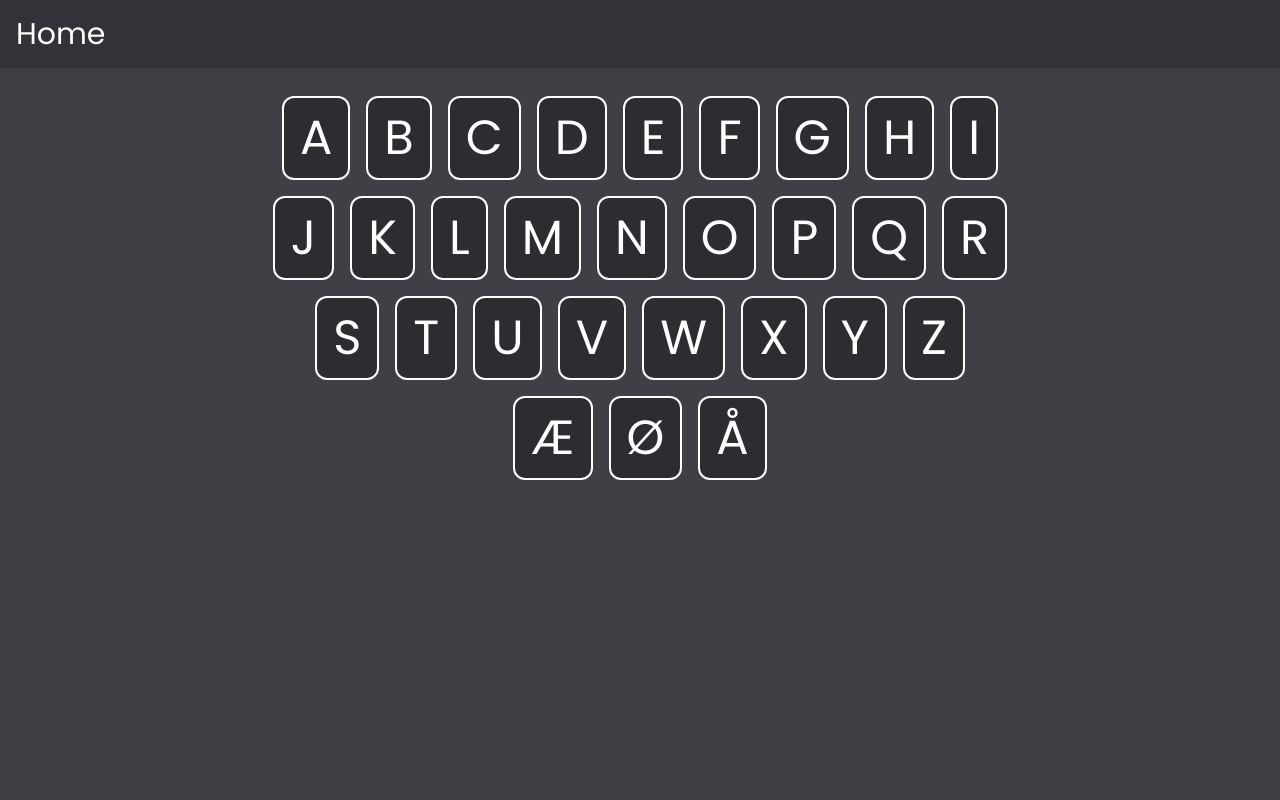
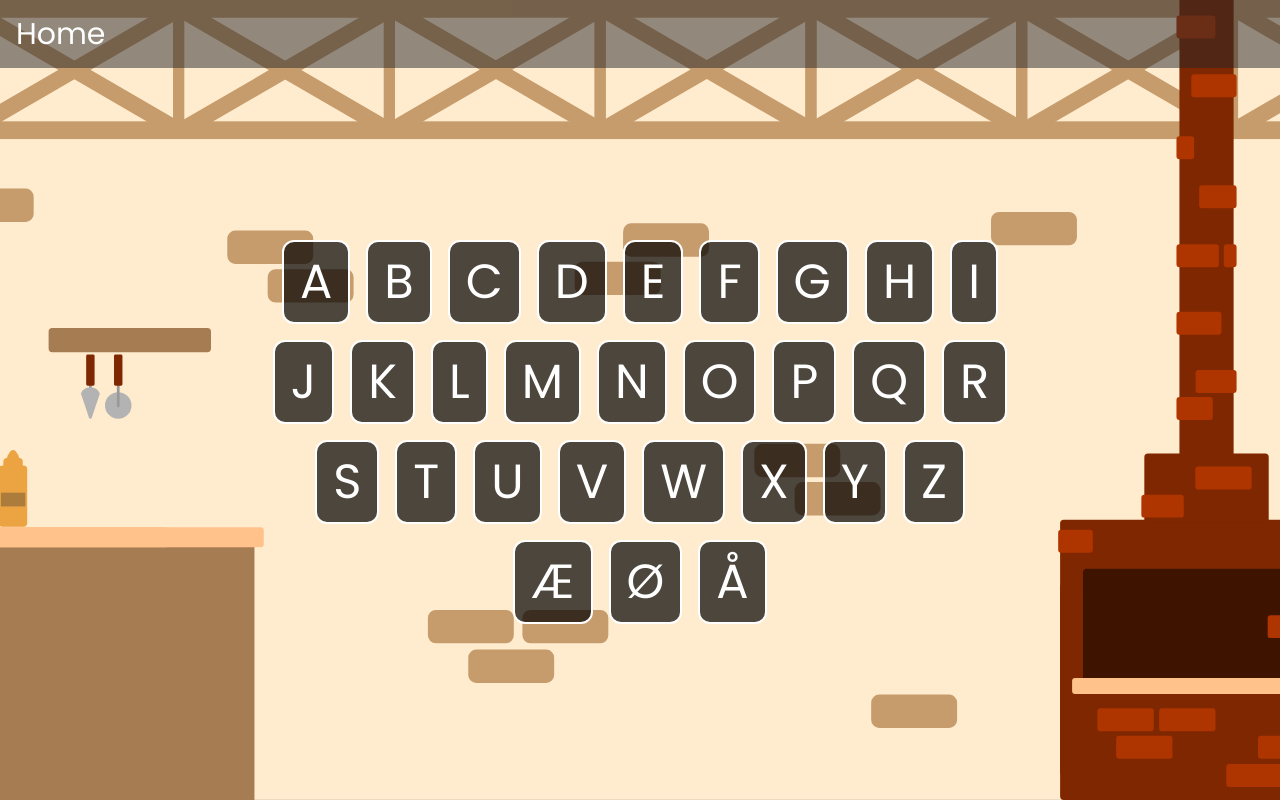
Before and after one commit to malthesers/letter-learning, a Vue app: page / in a window 1280 px wide. Built offline with nearby package versions, Linux system fonts and the light colour scheme.

Commit message:
Added placeholder background to home page

```diff
--- a/src/views/HomeView.vue
+++ b/src/views/HomeView.vue
@@ -1,9 +1,9 @@
 <template>
-  <main>
+  <main class="h-full px-20 grid place-content-center bg-cover bg-center bg-[url(@/assets/background/placeholder.svg)]">
     <div class="max-w-3xl mx-auto flex flex-wrap justify-center gap-4 p-4">
       <div v-for="letter in letterStore.letters" :key="letter.path" class="grid place-content-center text-5xl uppercase">
         <RouterLink :to="letter.path"
-          class="text-center p-4 border-2 border-white rounded-xl duration-200 hover:bg-white hover:text-zinc-700">
+          class="text-center p-4 bg-opacity-70 border-2 border-white rounded-xl duration-200 hover:bg-opacity-100">
           {{ letter.value }}
         </RouterLink>
       </div>
```
